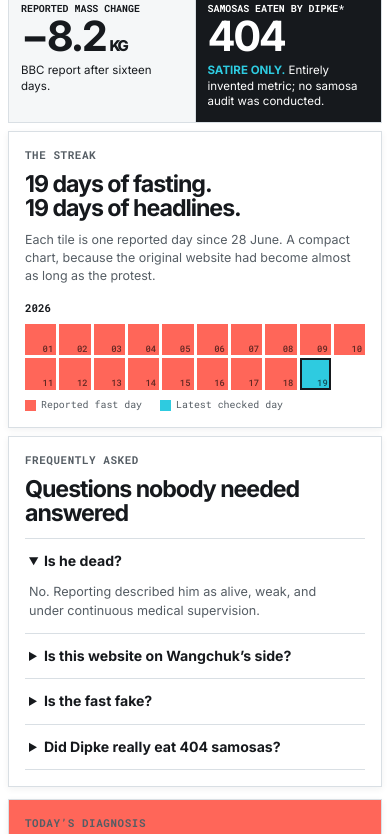
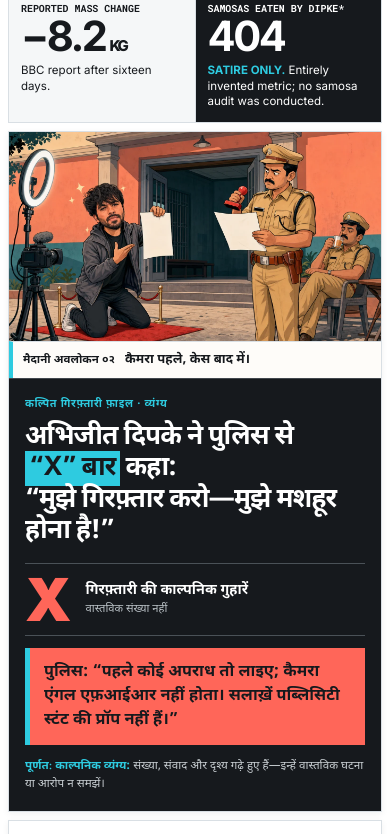
Before and after one commit to sonamwangchuk1234/is-sonam-wangchuk-dead-yet, a website: page index.html in a window 390 px wide. Shown: the part 1178-2012 px from the top of the page. Drawn offline with Linux system fonts and the light colour scheme.

Commit message:
Add fictional Dipke arrest satire panel

```diff
--- a/index.html
+++ b/index.html
@@ -11,8 +11,8 @@
   <meta property="og:image" content="https://sonamwangchuk1234.github.io/is-sonam-wangchuk-dead-yet/assets/wangchuk-awkward-cot.webp">
   <meta name="twitter:card" content="summary_large_image">
   <title>Is Sonam Wangchuk Dead Yet? — Satire Tracker</title>
-  <link rel="stylesheet" href="styles.css?v=3">
-  <script src="app.js?v=3" defer></script>
+  <link rel="stylesheet" href="styles.css?v=4">
+  <script src="app.js?v=4" defer></script>
 </head>
 <body>
   <a class="skip-link" href="#main">Skip to status</a>
@@ -89,6 +89,23 @@
           <strong>404</strong>
           <small><b>SATIRE ONLY.</b> Entirely invented metric; no samosa audit was conducted.</small>
         </article>
+      </section>
+
+      <section class="dipke-gag card" id="dipke-file" lang="hi" aria-labelledby="dipke-title">
+        <figure class="dipke-gag__art">
+          <img src="assets/dipke-arrest-plea.webp" width="1400" height="788" alt="Editorial cartoon of Abhijeet Dipke kneeling on a red carpet beside a camera and ring light, holding up a blank arrest request while an unimpressed police officer rejects it outside a station.">
+          <figcaption><span>मैदानी अवलोकन ०२</span> कैमरा पहले, केस बाद में।</figcaption>
+        </figure>
+        <div class="dipke-gag__copy">
+          <p class="eyebrow">कल्पित गिरफ़्तारी फ़ाइल · व्यंग्य</p>
+          <h2 id="dipke-title">अभिजीत दिपके ने पुलिस से <mark>“X” बार</mark> कहा:<br>“मुझे गिरफ़्तार करो—मुझे मशहूर होना है!”</h2>
+          <div class="arrest-meter" aria-label="गिरफ़्तारी की काल्पनिक गुहारें: X">
+            <strong>X</strong>
+            <span><b>गिरफ़्तारी की काल्पनिक गुहारें</b><small>वास्तविक संख्या नहीं</small></span>
+          </div>
+          <blockquote>पुलिस: “पहले कोई अपराध तो लाइए; कैमरा एंगल एफ़आईआर नहीं होता। सलाख़ें पब्लिसिटी स्टंट की प्रॉप नहीं हैं।”</blockquote>
+          <p class="fiction-label"><b>पूर्णतः काल्पनिक व्यंग्य:</b> संख्या, संवाद और दृश्य गढ़े हुए हैं—इन्हें वास्तविक घटना या आरोप न समझें।</p>
+        </div>
       </section>
 
       <section class="streak card" id="streak" aria-labelledby="streak-title">
@@ -177,7 +194,7 @@
       <strong>PARODY / SATIRE</strong>
       <p>
         Not affiliated with Sonam Wangchuk, Abhijeet Dipke, CJP, any news outlet, GitHub, or a hospital.
-        The image is an editorial cartoon. The samosa number is fabricated. This page does not predict or celebrate injury or death.
+        Both images are editorial cartoons. The samosa number and the arrest count, dialogue, and scene are fabricated. This page does not predict or celebrate injury or death.
       </p>
       <a href="#top">Back to status ↑</a>
     </footer>
--- a/styles.css
+++ b/styles.css
@@ -1,4 +1,4 @@
-@import url('https://fonts.googleapis.com/css2?family=Inter:wght@400;500;600;700;800;900&family=Roboto+Mono:wght@400;500;700&display=swap');
+@import url('https://fonts.googleapis.com/css2?family=Inter:wght@400;500;600;700;800;900&family=Noto+Sans+Devanagari:wght@500;700;900&family=Roboto+Mono:wght@400;500;700&display=swap');
 
 :root {
   --ink: #16191d;
@@ -78,8 +78,25 @@ h1 { max-width: 600px; margin: 0; font-size: clamp(2.3rem,3.6vw,3.45rem); line-h
 .metric small { display: block; max-width: 230px; font-size: .72rem; line-height: 1.35; }
 .metric small b { color: var(--cyan); }
 
-.streak,.compact-grid,.critique,.sources { margin-top: 12px; }
+.dipke-gag,.streak,.compact-grid,.critique,.sources { margin-top: 12px; }
 .streak,.faq,.quip,.critique,.sources { padding: 22px; }
+.dipke-gag { display: grid; grid-template-columns: minmax(0,1.24fr) minmax(350px,.76fr); overflow: hidden; color: white; background: var(--ink); }
+.dipke-gag__art { position: relative; min-width: 0; margin: 0; border-right: 1px solid #41474d; background: #f3c7a1; }
+.dipke-gag__art img { display: block; width: 100%; height: 100%; min-height: 430px; object-fit: cover; object-position: center; }
+.dipke-gag__art figcaption { position: absolute; right: 12px; bottom: 12px; left: 12px; display: flex; gap: 10px; align-items: center; padding: 8px 10px; color: var(--ink); background: rgba(255,255,255,.94); border-left: 4px solid var(--cyan); font: 700 .76rem/1.35 "Noto Sans Devanagari",var(--sans); }
+.dipke-gag__art figcaption span { flex: 0 0 auto; font-size: .68rem; }
+.dipke-gag__copy { min-width: 0; padding: clamp(22px,3vw,34px); font-family: "Noto Sans Devanagari",var(--sans); }
+.dipke-gag__copy .eyebrow { color: var(--cyan); font-family: "Noto Sans Devanagari",var(--sans); font-weight: 700; }
+.dipke-gag__copy h2 { margin: 0; font-size: clamp(1.55rem,2.4vw,2.35rem); line-height: 1.18; letter-spacing: -.035em; }
+.dipke-gag__copy mark { padding: 0 .16em; color: var(--ink); background: var(--cyan); white-space: nowrap; }
+.arrest-meter { display: flex; align-items: center; gap: 14px; margin: 20px 0 14px; padding: 12px 0; border-top: 1px solid #4a5157; border-bottom: 1px solid #4a5157; }
+.arrest-meter > strong { color: var(--coral); font: 900 clamp(3.7rem,6vw,5.6rem)/.8 var(--sans); }
+.arrest-meter span { display: flex; flex-direction: column; }
+.arrest-meter b { font-size: .9rem; }
+.arrest-meter small { color: #bac1c6; font-size: .7rem; }
+.dipke-gag blockquote { margin: 0 0 13px; padding: 13px 14px; color: var(--ink); background: var(--coral); border-left: 5px solid var(--cyan); font-size: 1.02rem; font-weight: 700; line-height: 1.45; }
+.fiction-label { margin: 0; color: #c8ced2; font-size: .73rem; line-height: 1.5; }
+.fiction-label b { color: var(--cyan); }
 .section-head { display: grid; grid-template-columns: 1.2fr .8fr; gap: 30px; align-items: end; margin-bottom: 18px; }
 .section-head--tight { margin-bottom: 12px; }
 .section-head h2,.faq h2,.quip h2,.critique h2 { margin: 0; font-size: clamp(1.45rem,2.5vw,2.45rem); line-height: 1.03; letter-spacing: -.045em; }
@@ -134,6 +151,9 @@ footer a { color: white; font: .64rem/1.3 var(--mono); }
   .hero-art { border-top: 1px solid var(--line); border-left: 0; }
   .hero-art img { min-height: 0; max-height: 600px; }
   .metrics { grid-template-columns: repeat(2,minmax(0,1fr)); }
+  .dipke-gag { grid-template-columns: 1fr; }
+  .dipke-gag__art { border-right: 0; border-bottom: 1px solid #41474d; }
+  .dipke-gag__art img { min-height: 0; max-height: 580px; }
   .compact-grid { grid-template-columns: 1fr; }
   .critique { grid-template-columns: 1fr 1fr; }
   .critique dl { grid-column: 1 / -1; }
@@ -152,7 +172,13 @@ footer a { color: white; font: .64rem/1.3 var(--mono); }
   .metrics { grid-template-columns: 1fr 1fr; margin-top: 8px; }
   .metric { min-height: 156px; padding: 12px; }
   .metric__label { margin-top: 34px; }
-  .streak,.compact-grid,.critique,.sources { margin-top: 8px; }
+  .dipke-gag,.streak,.compact-grid,.critique,.sources { margin-top: 8px; }
+  .dipke-gag__art img { height: auto; max-height: none; }
+  .dipke-gag__art figcaption { position: static; margin: 0; border-top: 1px solid var(--line); border-left-width: 4px; font-size: .82rem; line-height: 1.5; }
+  .dipke-gag__art figcaption span { font-size: .72rem; }
+  .dipke-gag__copy { padding: 18px 16px; }
+  .dipke-gag__copy h2 { font-size: 1.65rem; }
+  .arrest-meter { margin: 16px 0 12px; }
   .streak,.faq,.quip,.critique,.sources { padding: 16px; }
   .section-head { grid-template-columns: 1fr; gap: 10px; }
   .streak-chart { grid-template-columns: 1fr; }
```
Also changed, not shown: scripts/smoke-test.mjs (+20 -8 lines), assets/dipke-arrest-plea.webp (added).
